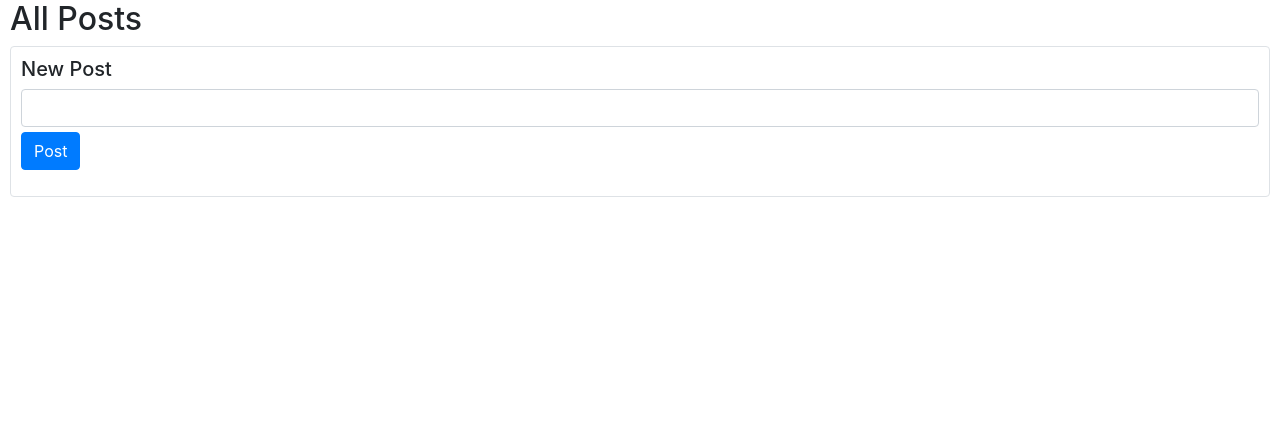
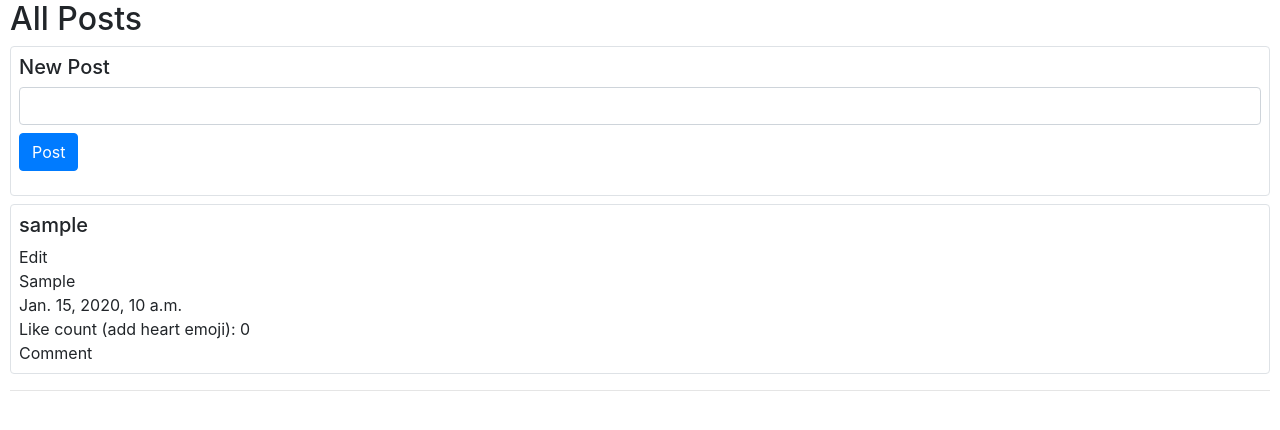
Before and after one commit to ToddMorrill/web-programming, a Django app: page / in a window 1280 px wide. Shown: the part 66-496 px from the top of the page. Run offline with Django 3.2, Linux system fonts and the light colour scheme; a user stored in the database is signed in; tables that the repository leaves empty hold one stand-in row (values such as "Sample post"); some libraries are stand-ins or nearby versions.

Commit message:
implement 'All Posts' functionality

```diff
--- a/network/network/admin.py
+++ b/network/network/admin.py
@@ -5,5 +5,4 @@ from .models import *
 
 admin.site.register(User)
 admin.site.register(Post)
-admin.site.register(Like)
 admin.site.register(Follower)
--- a/network/network/models.py
+++ b/network/network/models.py
@@ -12,12 +12,11 @@ class User(AbstractUser):
 class Post(models.Model):
     poster = models.ForeignKey(User, on_delete=models.CASCADE, related_name='posts')
     post = models.CharField(max_length=280)
+    created = models.DateTimeField(auto_now_add=True)
+    likers = models.ManyToManyField(User, related_name='liked_posts')
 
     def __str__(self) -> str:
         return f'Post {self.id} by {self.poster}'
 
-class Like(models.Model):
-    pass
-
 class Follower(models.Model):
     pass
--- a/network/network/static/network/styles.css
+++ b/network/network/static/network/styles.css
@@ -2,10 +2,10 @@ body {
     padding: 10px;
 }
 
-#post-form {
+/* #post-form {
     padding: 10px;
-}
+} */
 
-input {
+/* input {
     margin-top: 5px;
-}
+} */
--- a/network/network/templates/network/index.html
+++ b/network/network/templates/network/index.html
@@ -8,15 +8,27 @@
                 {{ message }}
             </div>
         {% endif %}
-        <div class='border rounded' id='post-form'>
+        <div class='border rounded mt-2 p-2' id='post-form'>
             <h5>New Post</h5>
-            <form action="{% url 'posts' %}" method="post">
+            <form action="{% url 'post' %}" method="post">
                 <div class="form-group">
                     {% csrf_token %}
                     {{ form }}
-                    <input type='submit' class="btn btn-primary pad-above" value="Post">
+                    <input type='submit' class="btn btn-primary mt-2" value="Post">
                 </div>
             </form>
         </div>
     {% endif %}
+
+    {% for post in posts %}
+        <div class='border rounded mt-2 p-2'>
+            <h5>{{ post.poster }}</h5>
+            Edit<br>
+            {{ post.post }}<br>
+            {{ post.created }}<br>
+            Like count (add heart emoji): 0<br>
+            Comment
+        </div>
+    {% endfor %}
+    <hr>
 {% endblock %}
--- a/network/network/urls.py
+++ b/network/network/urls.py
@@ -8,6 +8,6 @@ urlpatterns = [
     path("login", views.login_view, name="login"),
     path("logout", views.logout_view, name="logout"),
     path("register", views.register, name="register"),
-    path("posts", views.posts, name="posts"),
+    path("post", views.post, name="post"),
 
 ]
--- a/network/network/views.py
+++ b/network/network/views.py
@@ -14,6 +14,10 @@ def index(request):
     if request.user.is_authenticated:
         form = PostForm()
         context['form'] = form
+
+    # get posts from database
+    posts = Post.objects.all()
+    context['posts'] = posts
     return render(request, "network/index.html", context)
 
 
@@ -82,7 +86,7 @@ class PostForm(ModelForm):
         self.fields['post'].label = ''
 
 @login_required
-def posts(request):
+def post(request):
     # process POST request
     if request.method == 'POST':
         # create form with data entered
```
